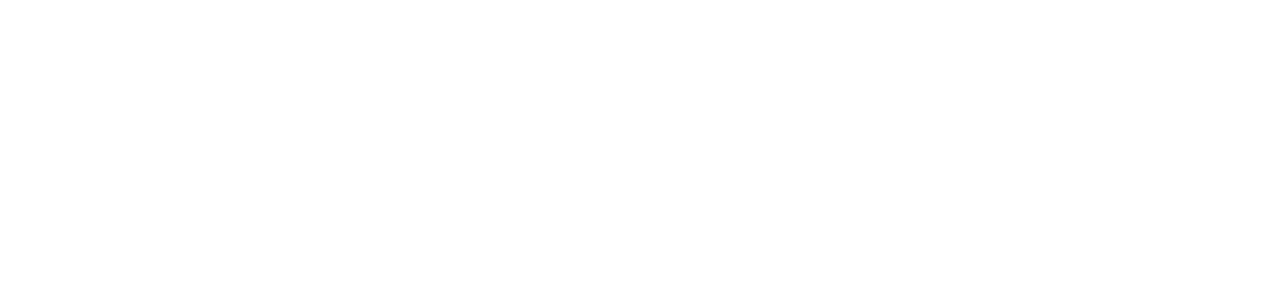
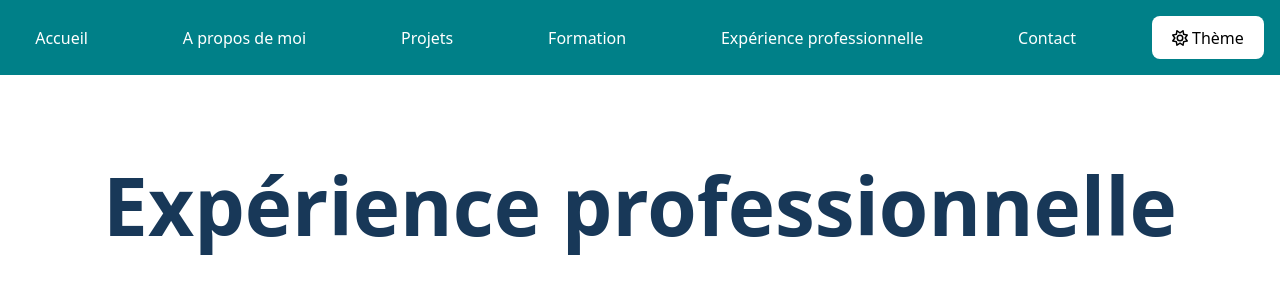
Before and after one commit to StOil-L/lorenzo-portfolio, a React (Vite) app: page /lorenzo-portfolio/experience in a window 1280 px wide. Before the commit this address had no page. Shown: the top 300 px of the page. Built offline with nearby package versions, Linux system fonts and the light colour scheme.

Commit message:
Refactored interests page to experience page
- interests will be added to about me page

```diff
--- a/src/components/config/RouteConfig.tsx
+++ b/src/components/config/RouteConfig.tsx
@@ -4,7 +4,7 @@ import MainLayout from "../layouts/MainLayout.tsx";
 import AboutMePage from "../pages/AboutMePage.tsx";
 import ProjectsPage from "../pages/ProjectsPage.tsx";
 import EducationPage from "../pages/EducationPage.tsx";
-import InterestsPage from "../pages/InterestsPage.tsx";
+import ExperiencePage from "../pages/ExperiencePage.tsx";
 import ContactPage from "../pages/ContactPage.tsx";
 
 function RouteConfig() {
@@ -16,7 +16,7 @@ function RouteConfig() {
           <Route path="aboutme" element={<AboutMePage />}/>
           <Route path="projects" element={<ProjectsPage />}/>
           <Route path="education" element={<EducationPage />}/>
-          <Route path="interests" element={<InterestsPage />}/>
+          <Route path="experience" element={<ExperiencePage />}/>
           <Route path="contact" element={<ContactPage />}/>
         </Route>
       </Routes>
--- a/src/components/layouts/NavigationMenu.tsx
+++ b/src/components/layouts/NavigationMenu.tsx
@@ -8,7 +8,7 @@ function NavigationMenu() {
       <Link to="aboutme">A propos de moi</Link>
       <Link to="projects">Projets</Link>
       <Link to="education">Formation</Link>
-      <Link to="interests">Centres d'intérêt</Link>
+      <Link to="experience">Expérience professionnelle</Link>
       <Link to="contact">Contact</Link>
       <DarkModeToggle />
     </nav>
--- /dev/null
+++ b/src/components/pages/ExperiencePage.tsx
@@ -0,0 +1,9 @@
+import PortfolioHeader from "../layouts/PortfolioHeader.tsx";
+
+function ExperiencePage() {
+  return (
+    <PortfolioHeader>Expérience professionnelle</PortfolioHeader>
+  )
+}
+
+export default ExperiencePage
--- a/src/components/pages/InterestsPage.tsx
+++ /dev/null
@@ -1,9 +0,0 @@
-import PortfolioHeader from "../layouts/PortfolioHeader.tsx";
-
-function InterestsPage() {
-  return (
-    <PortfolioHeader>Centres d'intérêt</PortfolioHeader>
-  )
-}
-
-export default InterestsPage
```
